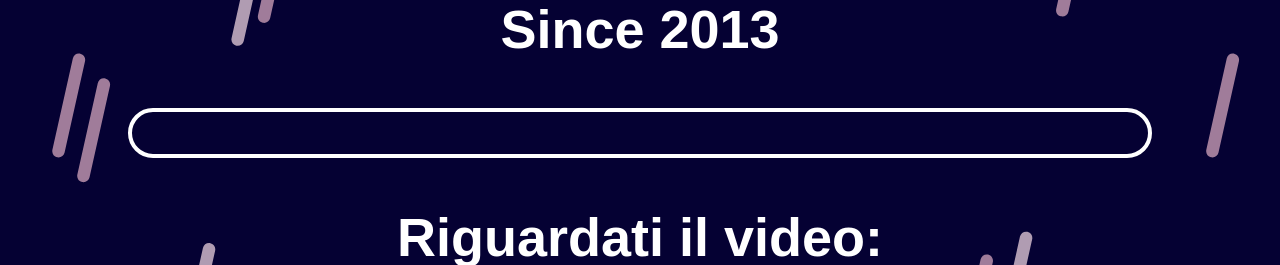
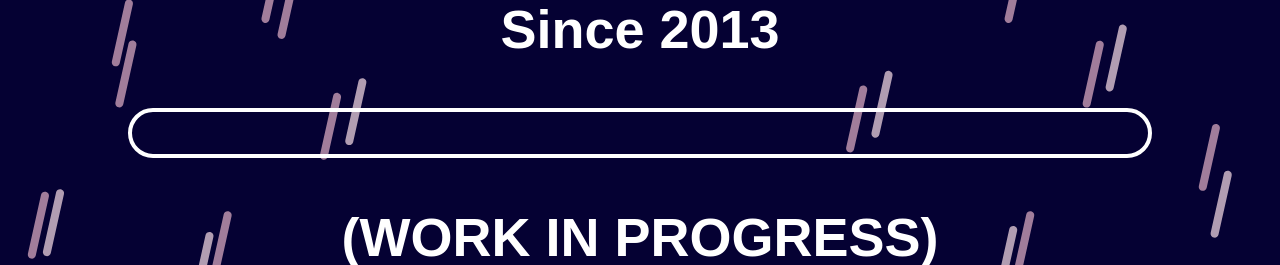
Before and after one commit to claudio-muroni/IFESIF-Flask, a Flask app: template templates/index.html in a window 1280 px wide. Shown: the part 164-429 px from the top of the page. Run offline with Flask 3, Linux system fonts and the light colour scheme; the template is opened without the code that fills it, so the values that code supplies are empty; some web fonts are replaced.

Commit message:
Removed youtube iframe

```diff
--- a/static/css/layout.css
+++ b/static/css/layout.css
@@ -35,7 +35,7 @@ div.titles
   gap: 0rem;
 }
 
-div.presidents, div.ifesif-video, div.pages
+div.presidents, div.ifesif-video, div.pages, div.ioSoBraBOT
 {
   text-align:center;
   gap: 0rem;
--- a/templates/index.html
+++ b/templates/index.html
@@ -15,15 +15,12 @@
         </ul>
     </div>
 
-    <div class="ifesif-video">
-        <h2>Riguardati il video:</h2>
-        <iframe width="764" height="429" src="https://www.youtube-nocookie.com/embed/y0vuE-6r_Og?si=dh47gxccUHOInSIC" title="YouTube video player" frameborder="0" allow="accelerometer; autoplay; clipboard-write; encrypted-media; gyroscope; picture-in-picture; web-share" referrerpolicy="strict-origin-when-cross-origin" allowfullscreen></iframe>
+    <div class="ioSoBraBOT">
+        <h2>(WORK IN PROGRESS)</h2>
     </div>
 
-
-
     <div class="pages">
-        <h3>Work in progress</h3>
+        <h3>(work in progress)</h3>
         <ul class="pages">
             <li>
                 <h3><a href="/">Storico 8p</a></h3>
```
